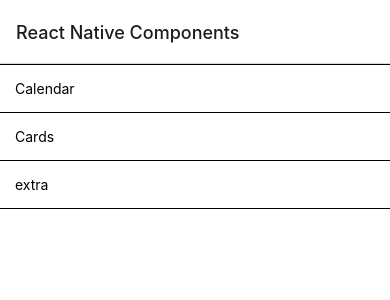
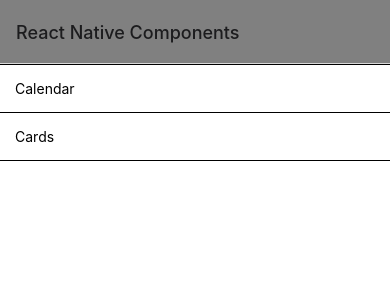
Before and after one commit to jgenso1690/reactNative-elements, a React Native app in the folder reactNative-elements/: screen / in a window 390 px wide. Shown: the top 300 px of the page. Built offline with nearby package versions, Linux system fonts and the light colour scheme.

Commit message:
added cards screen to the stack

```diff
--- a/package.json
+++ /dev/null
@@ -1,5 +0,0 @@
-{
-  "dependencies": {
-    "react-native-gesture-handler": "^2.12.0"
-  }
-}
--- a/reactNative-elements/App.js
+++ b/reactNative-elements/App.js
@@ -1,7 +1,9 @@
 import { StatusBar } from 'expo-status-bar';
+import 'react-native-gesture-handler';
 import { FlatList, SafeAreaView, StyleSheet, Text, View, TouchableOpacity, Dimensions } from 'react-native';
-import HomeScreen from "./components/HomeScreen.js";
+import Home from "./components/HomeScreen.js";
 import Calendar from "./components/Calendar/Calendar.js";
+import Cards from "./components/Cards/CardsContainer.js";
 import {NavigationContainer} from '@react-navigation/native';
 import { createNativeStackNavigator } from '@react-navigation/native-stack';
 
@@ -11,13 +13,21 @@
 
   return (
     <NavigationContainer>
-      <Stack.Navigator>
+      <Stack.Navigator
+        initialRouteName="Home"
+        screenOptions={{
+          headerStyle: {
+            backgroundColor: 'gray'
+          }
+        }}
+      >
         <Stack.Screen
           name="Home"
-          component={HomeScreen}
+          component={Home}
           options={{title: 'React Native Components'}}
           />
-          <Stack.Screen name="Calendar" component={Calendar}/>
+        <Stack.Screen name="Calendar" component={Calendar}/>
+        <Stack.Screen name="Cards" component={Cards}/>
       </Stack.Navigator>
 
     </NavigationContainer>
--- /dev/null
+++ b/reactNative-elements/components/Cards/CardsContainer.js
@@ -0,0 +1,38 @@
+import React, {useState} from "react";
+import { View, Text, FlatList} from "react-native";
+import { PanGestureHandler } from "react-native-gesture-handler";
+
+const CardsContainer = () => {
+
+    const card =
+        <View style={{width: 200, height: 100, borderWidth: 1, justifyContent: 'center', alignItems: 'center'}}>
+            <Text>
+                Card
+            </Text>
+        </View>;
+
+    const {
+        gestureHandler,
+        translation,
+        velocity,
+        state,
+     } = usePanGestureHandler();
+
+     const translateX = withOffset(translation.x, state);
+
+    return (
+        <View style={{ justifyContent: 'center', alignItems: 'center',marginTop: 20}}>
+            <PanGestureHandler {...gestureHandler}>
+            {/* Card component */}
+            {/* {[card, card, card].map(({type}, index) =>{
+                    return
+                )
+                })
+            } */}
+            </PanGestureHandler>
+        </View>
+    )
+
+}
+
+export default CardsContainer;
--- a/reactNative-elements/components/HomeScreen.js
+++ b/reactNative-elements/components/HomeScreen.js
@@ -2,6 +2,7 @@
 import { FlatList, SafeAreaView, StyleSheet, Text, View, TouchableOpacity, Dimensions } from 'react-native';
 // import { TouchableOpacity } from 'react-native-gesture-handler';
 import Calendar from "./Calendar/Calendar.js";
+import Cards from "./Cards/CardsContainer.js";
 import {NavigationContainer} from '@react-navigation/native';
 
 const SCREEN_WIDTH = Dimensions.get("window").width;
@@ -11,20 +12,17 @@
     const components = [
       {
         id: 'Calendar',
-        component: <Calendar/>
       },
       {
         id: 'Cards',
-        component: <Calendar/>
       },
-      {
-        id: 'extra',
-        component: <Calendar/>
-      }
+      // {
+      //   id: 'extra',
+      // }
     ]
 
-    const handlePress = () => {
-      navigation.navigate('Calendar', {name: 'Calendar'})
+    const handlePress = (item) => {
+      navigation.navigate(item)
     }
 
     return (
@@ -34,7 +32,7 @@
             contentContainerStyle={{width: '100%', borderBottomWidth: 1}}
             renderItem={({item})=> {
               return(
-                <TouchableOpacity onPress={handlePress} style={styles.itemContainer}>
+                <TouchableOpacity onPress={()=>handlePress(item.id)} style={styles.itemContainer}>
                   <Text>{item.id}</Text>
                 </TouchableOpacity>
                 )
```
